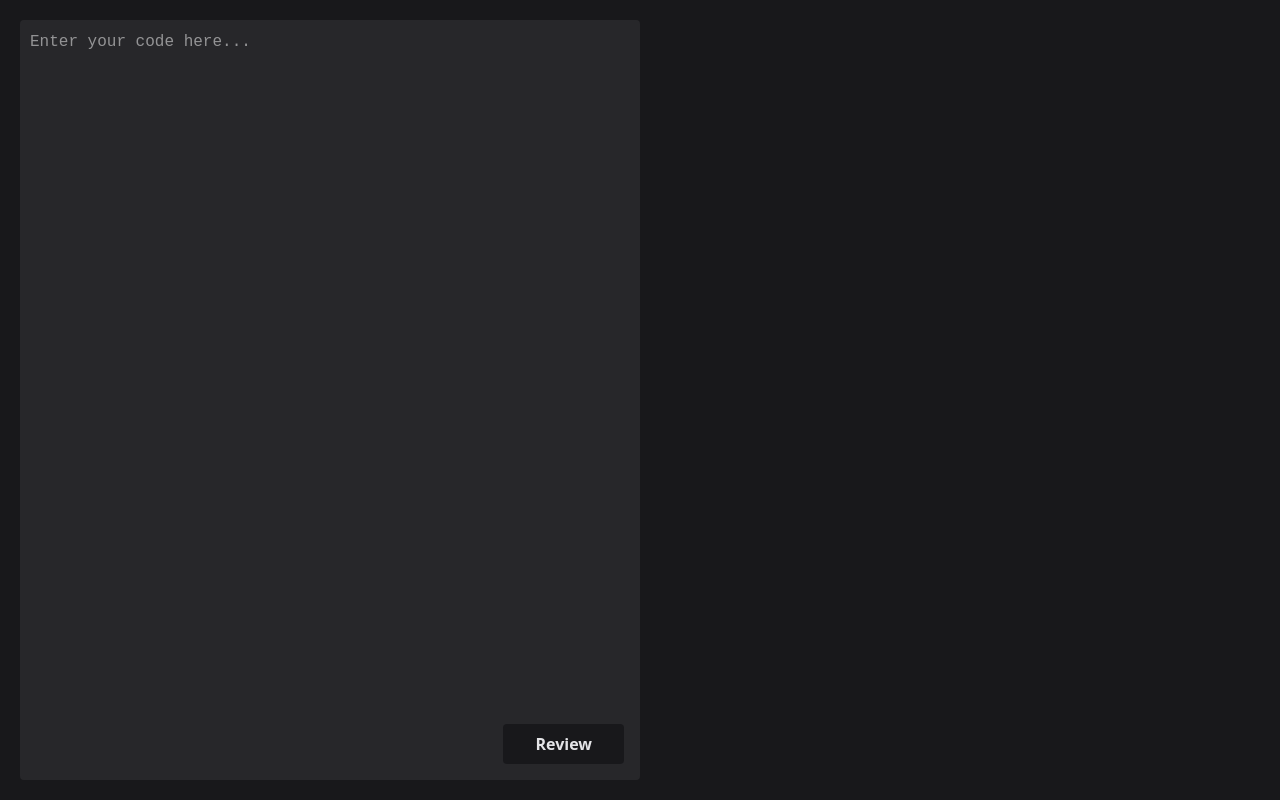
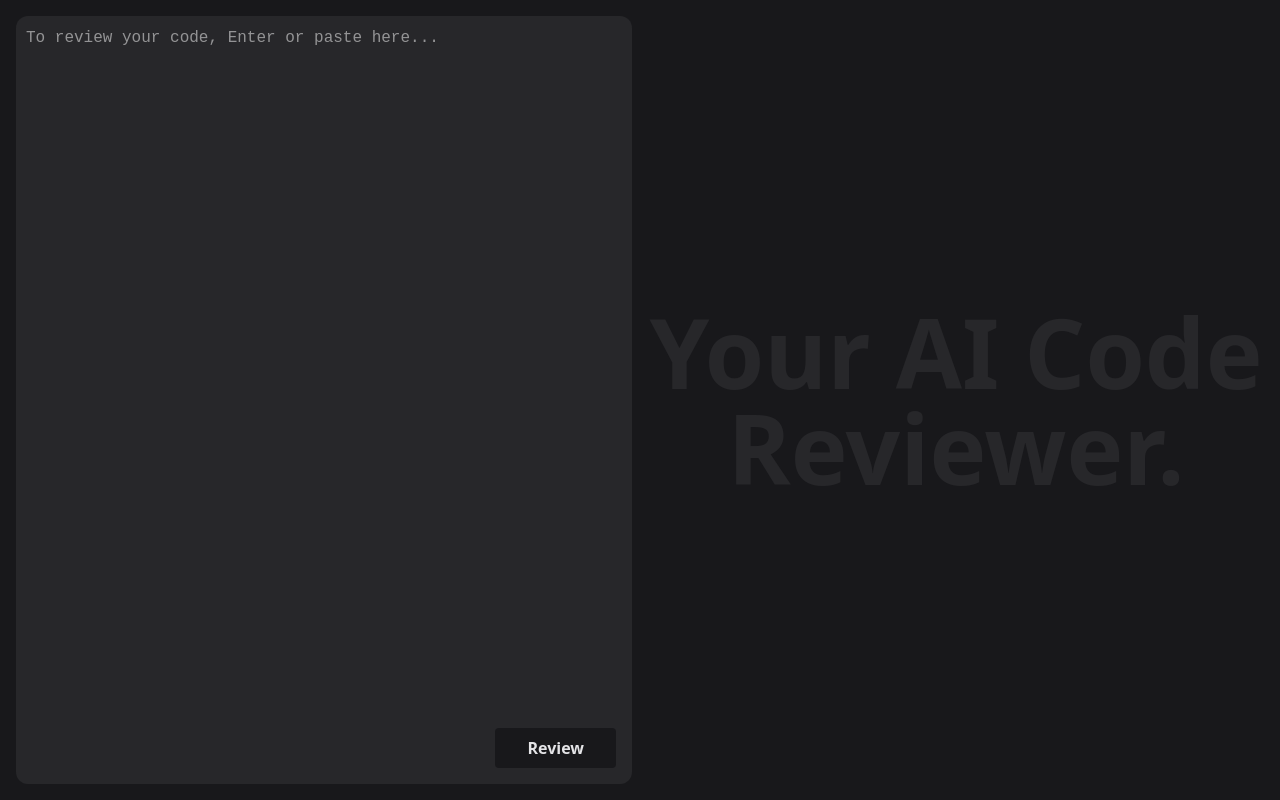
Before and after one commit to Premium07/ai-code-reviewer, a React (Vite) app in the folder client/: page / in a window 1280 px wide. Built offline with nearby package versions, Linux system fonts and the light colour scheme.

Commit message:
style: refine layout and placeholder text in code editor component

```diff
--- a/client/src/App.jsx
+++ b/client/src/App.jsx
@@ -31,8 +31,8 @@ const App = () => {
   };
 
   return (
-    <main className="h-screen w-full p-5 flex items-center gap-4 bg-zinc-900">
-      <section className="h-full  basis-1/2 bg-zinc-800 rounded relative">
+    <main className="h-screen w-full p-4 flex items-center gap-4 bg-zinc-900">
+      <section className="h-full basis-1/2 rounded-xl bg-zinc-800 relative">
         <div className="h-full">
           <Editor
             value={code}
@@ -40,7 +40,7 @@ const App = () => {
             highlight={(code) =>
               prism.highlight(code, prism.languages.javascript, "javascript")
             }
-            placeholder="Enter your code here..."
+            placeholder="To review your code, Enter or paste here..."
             padding={10}
             style={{
               fontFamily: '"Fira code", "Fira Mono", monospace',
@@ -48,7 +48,7 @@ const App = () => {
               height: "100%",
               overflow: "auto",
               width: "100%",
-              borderRadius: "5px",
+              borderRadius: "10px",
               color: "white",
             }}
           />
@@ -67,9 +67,14 @@ const App = () => {
           )}
         </button>
       </section>
-      {review && (
+
+      {review ? (
         <section className="h-full flex basis-1/2 text-justify bg-zinc-700 rounded text-white p-4 overflow-auto flex-col gap-4">
           <Markdown rehypePlugins={[rehypeHighlight]}>{review}</Markdown>
+        </section>
+      ) : (
+        <section className="h-full basis-1/2 text-8xl flex items-center justify-center text-zinc-800 font-bold text-center">
+          Your AI Code Reviewer.
         </section>
       )}
     </main>
```
